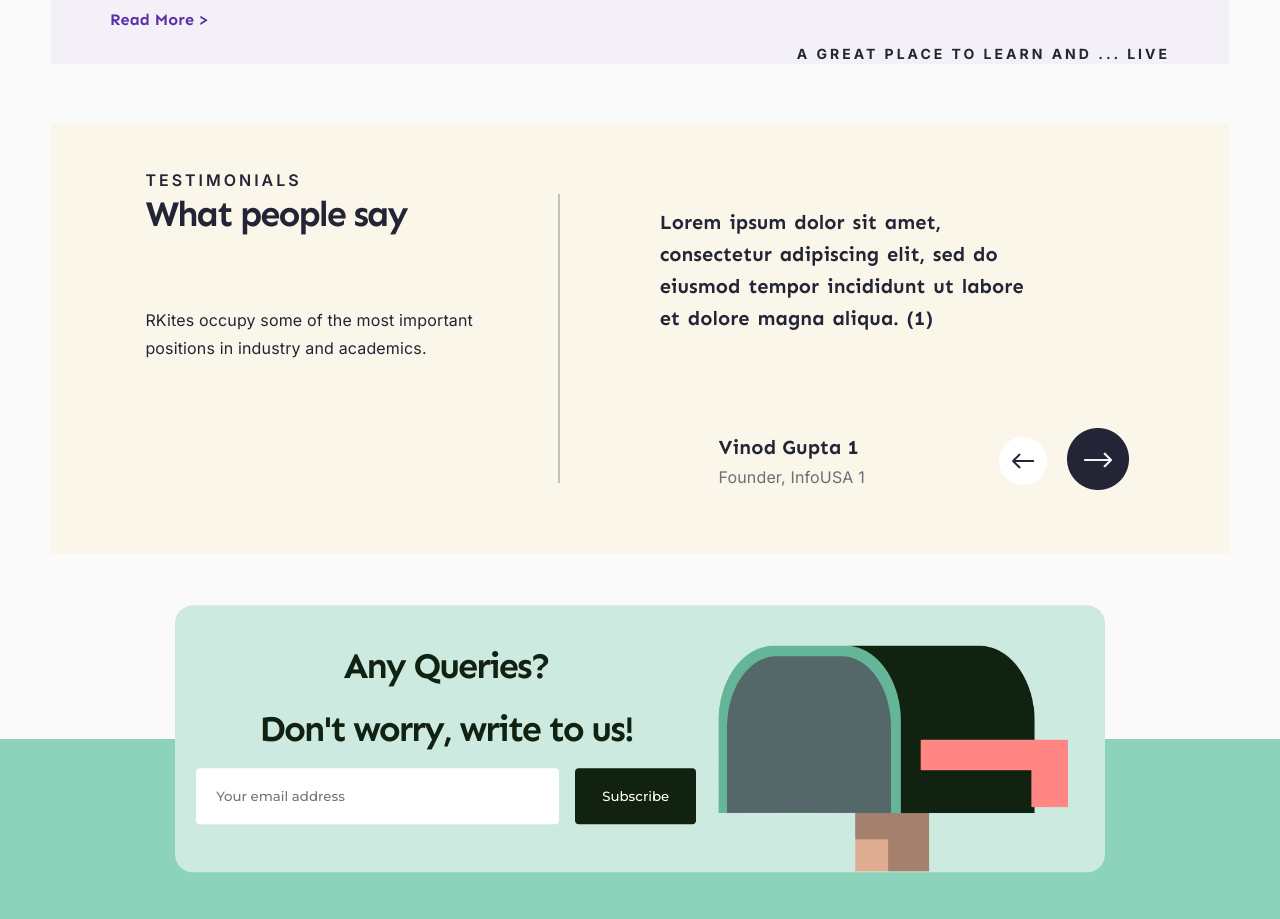
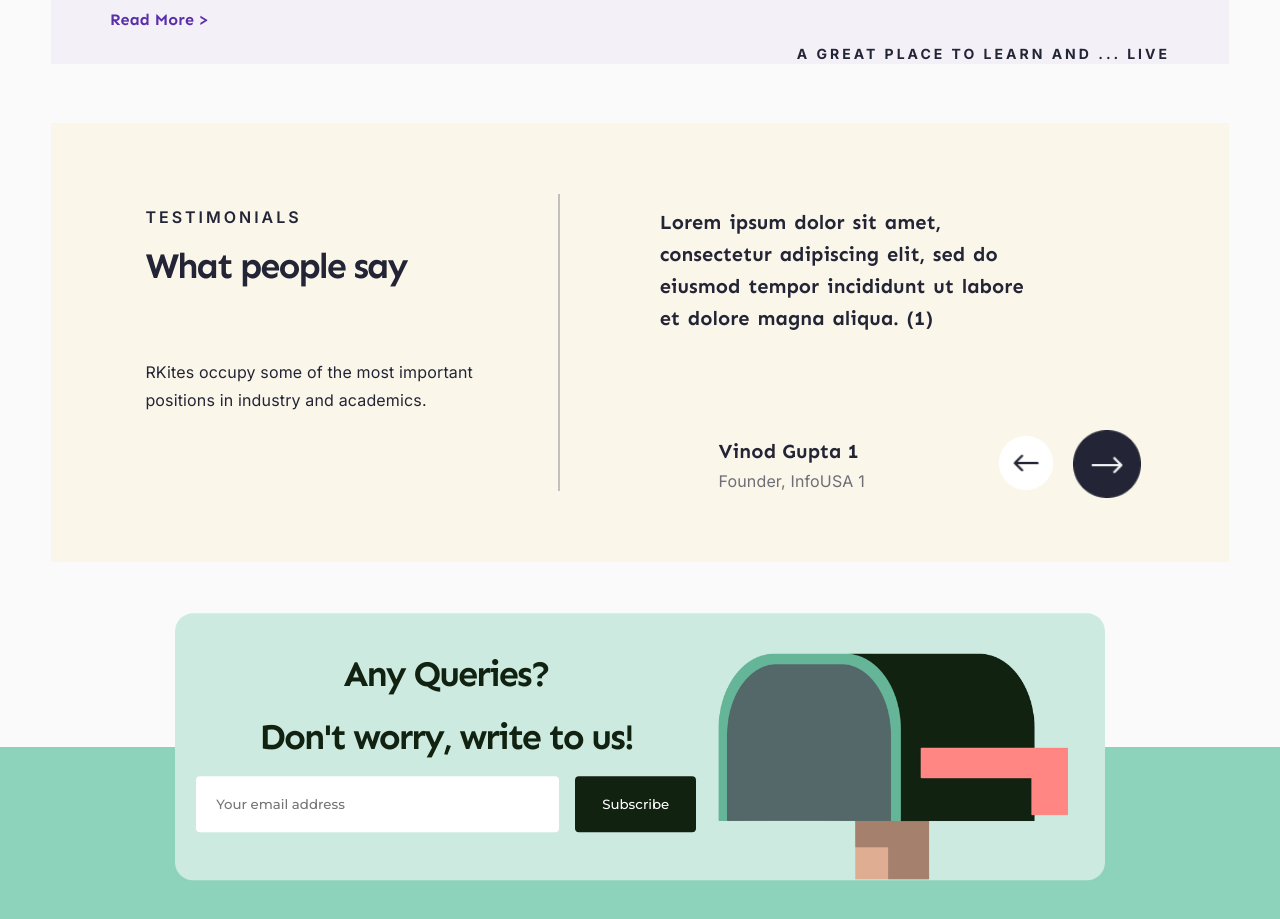
Before and after one commit to rkhall-iitkgp/Website-Frontend, a React (Create React App) app: page / in a window 1280 px wide. Shown: the part 2044-2963 px from the top of the page. Built offline with nearby package versions, Linux system fonts and the light colour scheme; a web font is replaced by a local one.

Commit message:
fixed testimonials

```diff
--- a/src/components/Testimonals/css/style.css
+++ b/src/components/Testimonals/css/style.css
@@ -11,8 +11,8 @@
 
 .leftSide{
     margin: 8%;
-    margin-top: 0;
-    padding-top: 4%;
+    margin-top: 5%;
+    padding-top: 25px;
     margin-bottom: -4%;
 
     width: 32%;
@@ -35,6 +35,7 @@
 
     /* Black */
     color: #232536;
+    padding-bottom: 4%;
 }
 
 .leftSide .nextHead{
@@ -86,10 +87,7 @@
     font-weight: 700;
     font-size: 20px;
     line-height: 32px;
-    /* or 133% */
-    margin-right: 30%;
-
-    /* Black */
+    margin-right: 0;
     color: #232536;
     text-transform: none;
     letter-spacing: 0;
@@ -150,6 +148,14 @@
 .rightLower .buttons .back{
     margin-bottom: 5px;
     margin-right: 20px;
+    width: 54px;
+    height: 54px;
+    margin-top: 8px;
+    margin-bottom: 8px;
+}
+.rightLower .buttons .next{
+    width: 68px;
+    height: 68px;
 }
 
 .person .name, .heading, .person .company {
```
